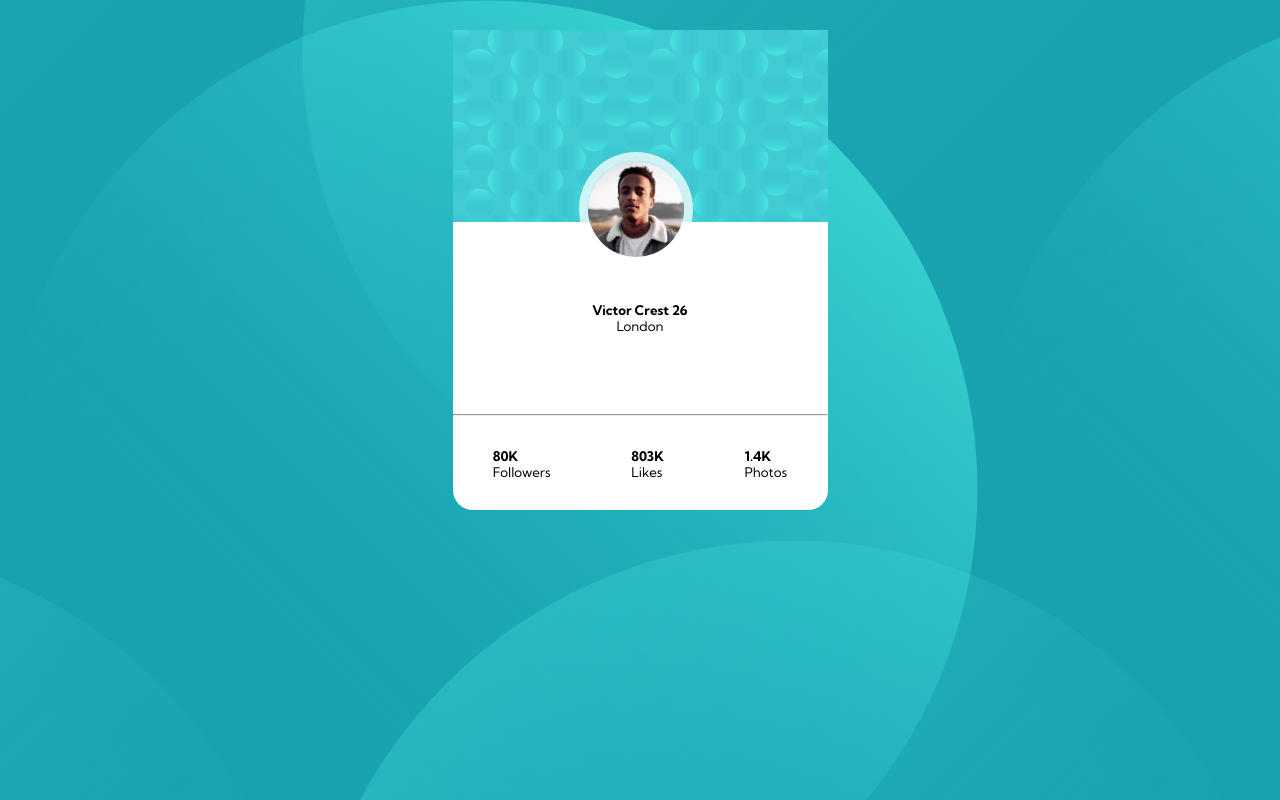
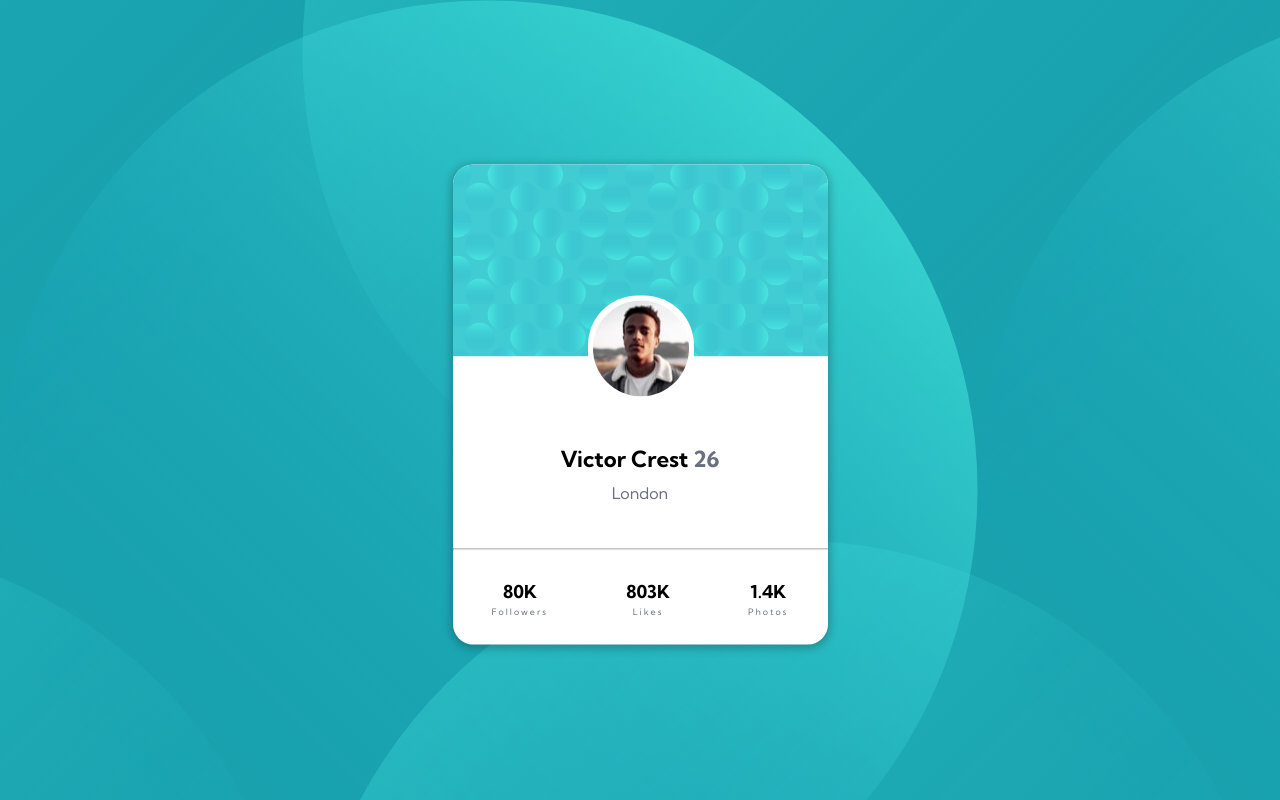
Before and after one commit to kennedybabu/front-end-profile-card, a plain HTML site: page index.html in a window 1280 px wide. Drawn offline with Linux system fonts and the light colour scheme.

Commit message:
finalised styling

```diff
--- a/index.html
+++ b/index.html
@@ -13,9 +13,11 @@
     <div class="card">
         <div class="card__top">
         </div>
-        <img src="./images/image-victor.jpg" alt="profile" class="card__photo">
+        <div class="card__holder">
+            <img src="./images/image-victor.jpg" alt="profile" class="card__photo">
+        </div>
         <div class="card__bottom">
-            <h2 classs="card__name">Victor Crest <span>26</span></h2>
+            <h2 class="card__name">Victor Crest <span>26</span></h2>
             <h4 class="card__location">London</h4>
         </div>
         <hr>
--- a/scss/main.scss
+++ b/scss/main.scss
@@ -1,3 +1,4 @@
+//define the colors used
 $primary-cyan: hsl(185, 75%, 39%);
 $primary-grey: hsl(227, 10%, 46%);
 $primary-blue: hsl(229, 23%, 23%);
@@ -21,11 +22,16 @@ body {
     background: url(../images/bg-pattern-top.svg), url(../images/bg-pattern-bottom.svg), $primary-cyan;
     background-repeat: repeat;
     background-position: left top, right bottom;
+    align-items: center;
+    display: flex;
+    justify-content: center;
 }
-
 
 .card {
     width: $mobile;
+    position: absolute;
+    bottom: 30%;
+    transform: translateY(28%);
     margin: auto;
     background-color: white;
     display: flex;
@@ -33,12 +39,15 @@ body {
     height: 60vh;
     border-radius: 20px;
     position: relative;
+    box-shadow: 0px 2px 9px 2px rgba(11,11,11,0.26);
+    -webkit-box-shadow: 0px 2px 9px 2px rgba(11,11,11,0.26);
+    -moz-box-shadow: 0px 2px 9px 2px rgba(11,11,11,0.26);
 
     &__top {
         background-image: url(../images/bg-pattern-card.svg);
         min-height: 40%;
+        border-radius: 20px 20px 0 0;
     }
-
 
     &__bottom {
         // background-color: $primary-grey;
@@ -49,26 +58,12 @@ body {
         flex-direction: column;
     }
 
-    &__photo {
-        position: absolute;
-        border-radius: 50px;
-        margin-top: 35%;
-        margin-left: 36%;
-        box-shadow: 0px 0px 0px 9px rgba(255,255,255,0.75);
-        -webkit-box-shadow: 0px 0px 0px 9px rgba(255,255,255,0.75);
-        -moz-box-shadow: 0px 0px 0px 9px rgba(255,255,255,0.75);
-    }
-
-    &__name {
-        font-weight: 700;
-        font-size: 2.5rem;
-
-    }
-
     &__location {
         font-weight: 400;
-        font-size: 1.5rem;
-
+        font-size: 1.8rem;
+        color: $primary-grey;
+        display: inline-block;
+        margin-top: 10px;
     }
 
     &__socials {
@@ -76,7 +71,53 @@ body {
         justify-content: space-around;
         align-items: center;
         min-height: 20%;
-        font-size: 1.5rem;
+        font-size: 2rem;
     }
 
 }
+
+.card__social {
+    display: flex;
+    align-items: center;
+    justify-content: center;
+    flex-direction: column;
+    color: black;
+    font-weight: 700;
+
+}
+
+.card__social span {
+    color: $primary-grey;
+    font-size: 1rem;
+    letter-spacing: 2px;
+    margin-top: 3px;
+    font-weight: 400;
+}
+
+
+.card__name {
+    font-weight: 700;
+    font-size: 2.5rem;
+    margin-top: 5rem;
+
+    span {
+        color: $primary-grey;
+    }
+
+}
+
+
+.card__holder {
+    padding: 5px;
+    position: absolute;
+    // border-radius: 50px;
+    margin-top: 35%;
+    margin-left: 36%;
+    border-radius: 50px;
+    background-color: white;
+
+}
+
+.card__photo {
+    border-radius: 50px;
+}
```
Also changed, not shown: scss/main.css, 1 other file.
